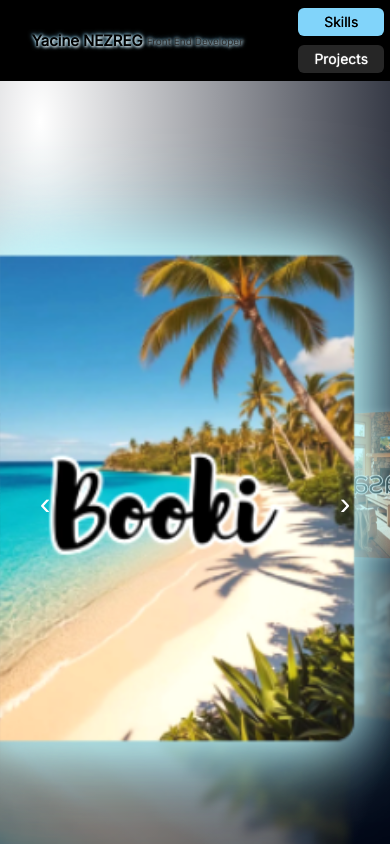
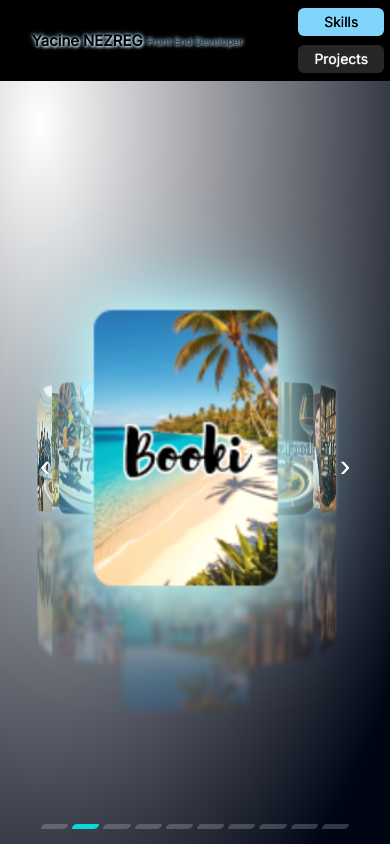
Before and after one commit to Koryas57/P12-my-portfolio, a React (Vite) app: page / in a window 390 px wide. Shown: the top 844 px of the page. Built offline with nearby package versions, Linux system fonts and the light colour scheme; no server answers.

Commit message:
feat: add responsive design for carousel with complete media query support

```diff
--- a/src/components/Carousel/Carousel3D.scss
+++ b/src/components/Carousel/Carousel3D.scss
@@ -1,7 +1,7 @@
 .carousel3d-container {
   perspective: 1100px;
   width: 100%;
-  height: 100vh;
+  height: 80vh;
   display: flex;
   align-items: center;
   justify-content: center;
@@ -150,21 +150,110 @@
   }
 }
 
-@media (max-width: 768px) {
+@media (max-width: 1080px) {
+  .carousel3d-container {
+    height: 91vh;
+  }
+
   .carousel3d {
     width: 250px;
+    height: 350px;
+  }
+
+  .carousel3d-item {
+    width: 200px;
+    height: 300px;
+  }
+}
+
+@media (max-width: 920px) {
+  .carousel3d {
+    width: 220px;
+    height: 320px;
+  }
+
+  .carousel3d-item {
+    width: 180px;
+    height: 270px;
+  }
+}
+
+@media (max-width: 830px) {
+  .carousel3d {
+    width: 200px;
     height: 300px;
   }
 
   .carousel3d-item {
-    width: 200px;
+    width: 180px;
     height: 250px;
   }
 }
 
-@media (min-width: 1024px) {
+@media (max-width: 790px) {
+  .carousel3d {
+    width: 180px;
+    height: 250px;
+  }
+
   .carousel3d-item {
-    transform: translateZ(30rem);
+    width: 150px;
+    height: 220px;
+  }
+
+  .carousel3d-item.active a img {
+    transform: scale(1.2) rotateY(1turn);
+  }
+}
+
+@media (max-width: 690px) {
+  .carousel3d {
+    width: 160px;
+    height: 240px;
+  }
+
+  .carousel3d-item {
+    width: 130px;
+    height: 210px;
+  }
+}
+
+@media (max-width: 576px) {
+  .carousel3d {
+    width: 140px;
+    height: 220px;
+  }
+
+  .carousel3d-item {
+    width: 120px;
+    height: 180px;
+  }
+}
+
+@media (max-width: 525px) {
+  .carousel3d {
+    width: 120px;
+    height: 200px;
+  }
+
+  .carousel3d-item.active a img {
+    transform: scale(1.35) rotateY(1turn);
+  }
+}
+
+@media (max-width: 390px) {
+  .carousel3d {
+    width: 120px;
+    height: 180px;
+  }
+
+  .carousel3d-item {
+    width: 100px;
+    height: 150px;
+  }
+
+  .carousel3d-item.active a img {
+    transform: scale(1.5) rotateY(1turn);
   }
 }
 
--- a/src/components/Carousel/Carousel3D.tsx
+++ b/src/components/Carousel/Carousel3D.tsx
@@ -27,7 +27,8 @@ const images = [
 export const Carousel3D: React.FC = () => {
   const [angle, setAngle] = useState(0);
   const [currentIndex, setCurrentIndex] = useState(0);
-  const [isPaused, setIsPaused] = useState(false); // Ajout pour gérer la pause après interaction
+  const [isPaused, setIsPaused] = useState(false);
+  const [translateZ, setTranslateZ] = useState('30rem'); // Dynamique pour gérer la responsivité
   const totalImages = images.length;
   const stepAngle = 360 / totalImages;
 
@@ -44,20 +45,60 @@ export const Carousel3D: React.FC = () => {
     });
   }, []);
 
+  // Gestion dynamique de la distance Z
+  useEffect(() => {
+    const handleResize = () => {
+      const screenWidth = window.innerWidth;
+
+      if (screenWidth <= 368) {
+        setTranslateZ('8rem');
+      } else if (screenWidth <= 390) {
+        setTranslateZ('9rem');
+      } else if (screenWidth <= 500) {
+        setTranslateZ('10rem');
+      } else if (screenWidth <= 525) {
+        setTranslateZ('11rem');
+      } else if (screenWidth <= 620) {
+        setTranslateZ('13rem');
+      } else if (screenWidth <= 690) {
+        setTranslateZ('15rem');
+      } else if (screenWidth <= 790) {
+        setTranslateZ('16rem');
+      } else if (screenWidth <= 830) {
+        setTranslateZ('18rem');
+      } else if (screenWidth <= 920) {
+        setTranslateZ('20rem');
+      } else if (screenWidth <= 970) {
+        setTranslateZ('21rem');
+      } else if (screenWidth <= 1080) {
+        setTranslateZ('22rem');
+      } else if (screenWidth <= 1180) {
+        setTranslateZ('26rem');
+      } else {
+        setTranslateZ('28rem');
+      }
+    };
+
+    handleResize(); // Initialisation
+    window.addEventListener('resize', handleResize);
+
+    return () => window.removeEventListener('resize', handleResize);
+  }, []);
+
   // Gestion de la rotation automatique
   useEffect(() => {
-    if (isPaused) return; // Arrête la rotation automatique si elle est en pause
+    if (isPaused) return;
 
     const interval = setInterval(() => {
       handleRotation('right');
-    }, 3000); // Rotation automatique toutes les 5 secondes
+    }, 3900);
 
     return () => clearInterval(interval);
   }, [isPaused]);
 
   // Gère la rotation et la pause automatique
   const handleRotation = (direction: 'left' | 'right') => {
-    setIsPaused(true); // Met en pause l'auto-rotation
+    setIsPaused(true);
 
     setAngle((prev) =>
       direction === 'left' ? prev - stepAngle : prev + stepAngle
@@ -68,7 +109,6 @@ export const Carousel3D: React.FC = () => {
         : (prev + 1) % totalImages
     );
 
-    // Reprend l'auto-rotation après 5 secondes
     setTimeout(() => {
       setIsPaused(false);
     }, 5000);
@@ -93,7 +133,7 @@ export const Carousel3D: React.FC = () => {
               key={image.id}
               className={`carousel3d-item ${isActive ? 'active' : ''}`}
               style={{
-                transform: `rotateY(${theta}deg) translateZ(30rem)`,
+                transform: `rotateY(${theta}deg) translateZ(${translateZ})`,
               }}
             >
               <div className="card-content">
@@ -111,9 +151,8 @@ export const Carousel3D: React.FC = () => {
       >
         ›
       </button>
-      {/* Barre de pagination avec vague */}
+      {/* Barre de pagination */}
       <div className="pagination-bar">
-        <div className="pagination-wave"></div>
         {images.map((_, index) => (
           <div
             key={index}
```
